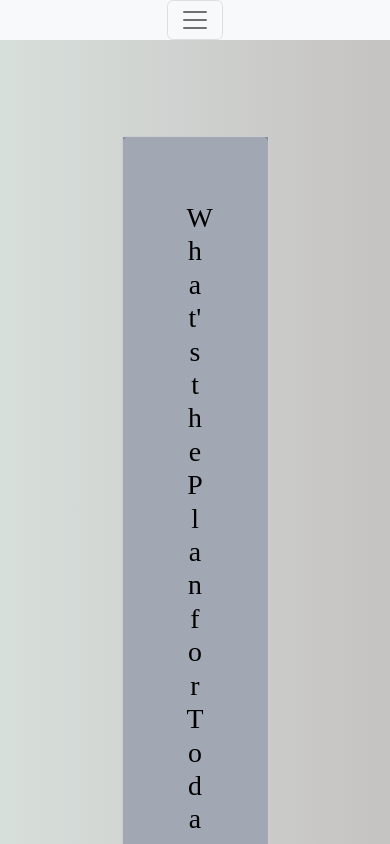
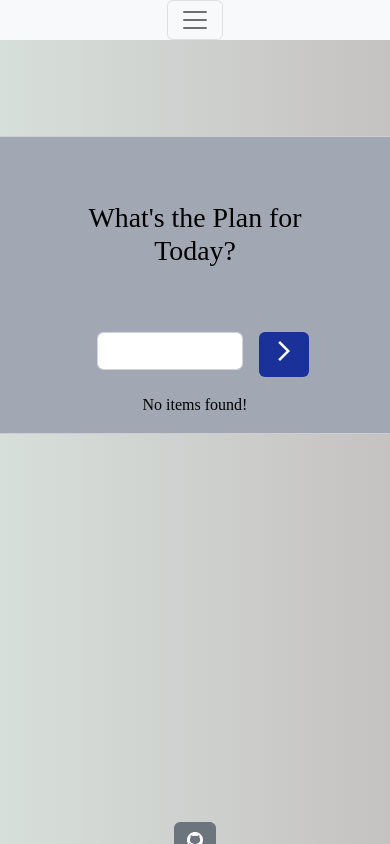
Before and after one commit to Evaldas88/Pratical-Project-5, a React (Create React App) app: page / in a window 390 px wide. Shown: the top 844 px of the page. Built offline with nearby package versions, Linux system fonts and the light colour scheme.

Commit message:
Fixed List  view

```diff
--- a/src/components/List/List.css
+++ b/src/components/List/List.css
@@ -17,3 +17,10 @@
   background: rgba(6, 22, 53, 0.356);
 
 }
+@media all and (max-width:768px){
+  .card {
+    display: block !important;
+    width: 25rem !important;
+    flex:none !important;
+  }
+}
```
